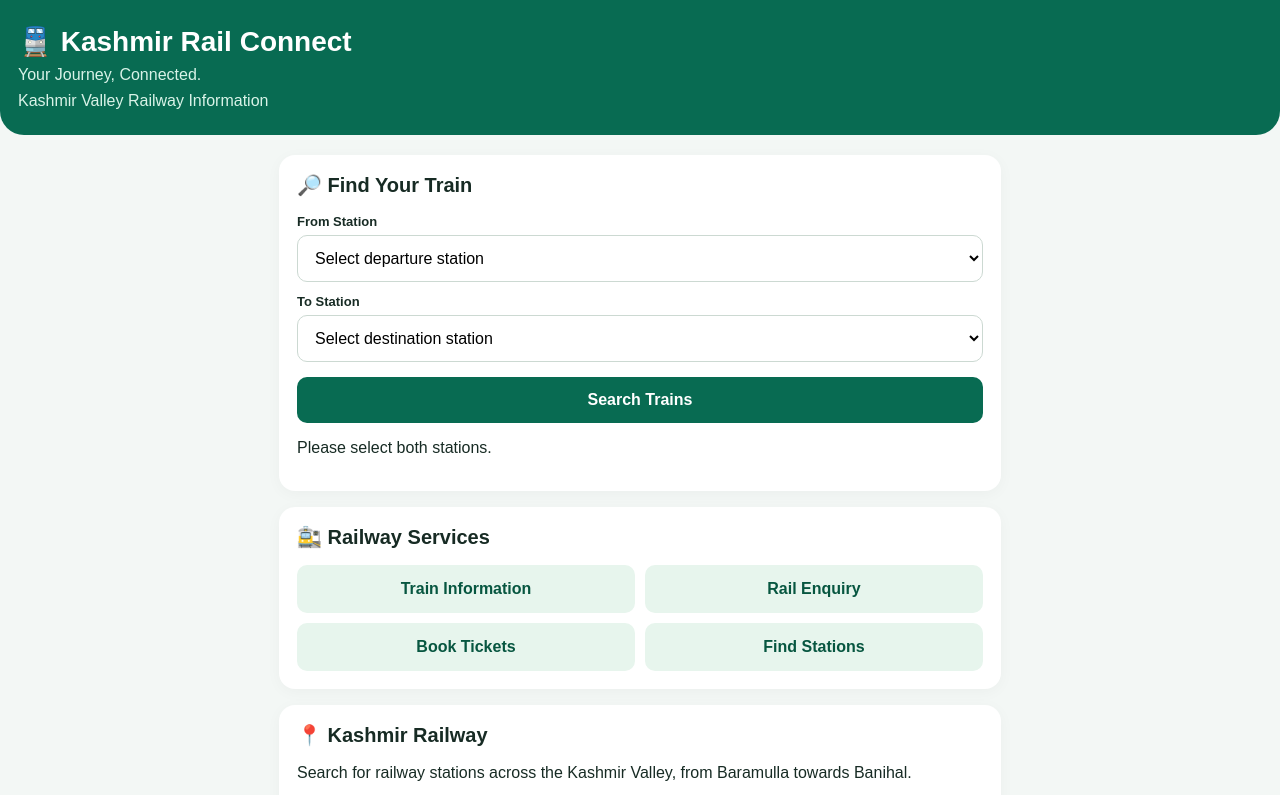
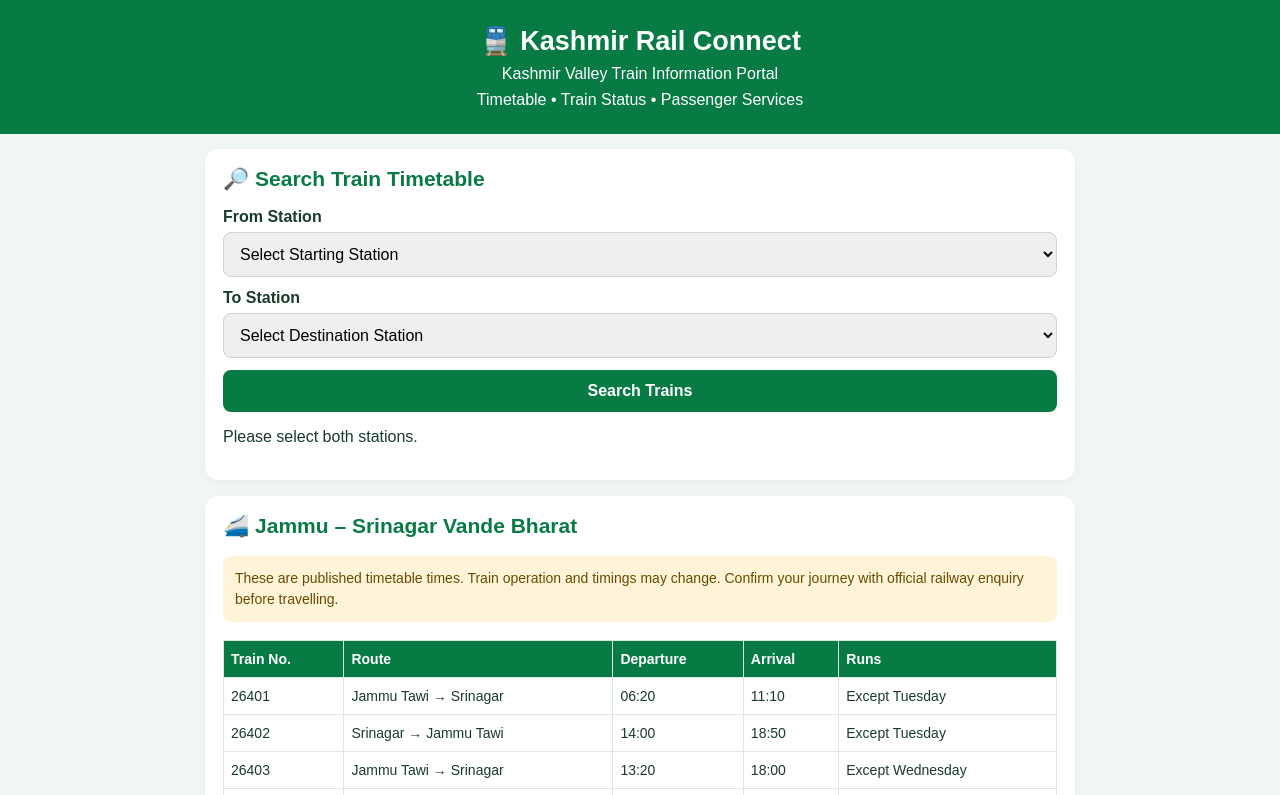
Before and after one commit to Saklainmushtaq91/kashmir-rail-connect, a plain HTML site: page index.html in a window 1280 px wide. Both pictures are taken after a click on the button "Search Trains". Shown: the top 795 px of the page. Drawn offline with Linux system fonts and the light colour scheme.

Commit message:
Update index.html

```diff
--- a/index.html
+++ b/index.html
@@ -3,103 +3,314 @@
 <head>
 <meta charset="UTF-8">
 <meta name="viewport" content="width=device-width, initial-scale=1.0">
-<meta name="theme-color" content="#086b52">
 <title>Kashmir Rail Connect</title>
+
 <style>
 *{box-sizing:border-box}
-body{margin:0;font-family:Arial,sans-serif;background:#f3f7f5;color:#172b24}
-header{background:#086b52;color:white;padding:25px 18px;border-radius:0 0 24px 24px}
-header h1{margin:0;font-size:28px}
-header p{margin:8px 0 0;color:#d9f3e8}
-main{max-width:750px;margin:20px auto;padding:0 14px}
-.card{background:white;padding:18px;border-radius:16px;margin-bottom:16px;box-shadow:0 3px 15px #00000009}
-h2{margin-top:0;font-size:20px}
-label{display:block;font-weight:bold;font-size:13px;margin:12px 0 6px}
-select,input{width:100%;padding:13px;border:1px solid #ccd9d2;border-radius:10px;font-size:16px;background:white}
-button{width:100%;padding:14px;border:0;border-radius:10px;background:#086b52;color:white;font-size:16px;font-weight:bold;margin-top:15px}
-.links{display:grid;grid-template-columns:1fr 1fr;gap:10px}
-.links a{background:#e7f5ed;padding:15px 8px;border-radius:10px;text-decoration:none;color:#075640;text-align:center;font-weight:bold}
-.note{font-size:13px;color:#765000;background:#fff5df;padding:12px;border-radius:10px;line-height:1.5}
-footer{text-align:center;color:#66766f;font-size:12px;padding:20px}
+body{
+  margin:0;
+  font-family:Arial,sans-serif;
+  background:#f1f8f3;
+  color:#183b2a;
+}
+header{
+  background:#087b45;
+  color:white;
+  text-align:center;
+  padding:25px 12px;
+}
+header h1{margin:0;font-size:27px}
+header p{margin:8px 0 0}
+.container{max-width:900px;margin:auto;padding:15px}
+.box{
+  background:white;
+  border-radius:14px;
+  padding:18px;
+  margin-bottom:16px;
+  box-shadow:0 3px 12px #0000000d;
+}
+h2{font-size:21px;margin-top:0;color:#087b45}
+label{display:block;margin:12px 0 6px;font-weight:bold}
+select,input,button{
+  width:100%;
+  padding:12px;
+  border-radius:8px;
+  border:1px solid #cbd8ce;
+  font-size:16px;
+}
+button{
+  background:#087b45;
+  color:white;
+  border:none;
+  margin-top:12px;
+  font-weight:bold;
+  cursor:pointer;
+}
+.services{
+  display:grid;
+  grid-template-columns:repeat(2,1fr);
+  gap:12px;
+}
+.service{
+  display:block;
+  background:#e6f5eb;
+  color:#075b35;
+  padding:18px 8px;
+  text-align:center;
+  text-decoration:none;
+  border-radius:12px;
+  font-weight:bold;
+  border:1px solid #cce8d5;
+}
+.service span{display:block;font-size:28px;margin-bottom:8px}
+table{width:100%;border-collapse:collapse;font-size:14px}
+th,td{padding:10px 7px;border:1px solid #dce7df;text-align:left}
+th{background:#087b45;color:white}
+.table-wrap{overflow-x:auto}
+.notice{
+  background:#fff4d8;
+  color:#694b00;
+  padding:12px;
+  border-radius:8px;
+  font-size:14px;
+  line-height:1.5;
+}
+.small{font-size:13px;color:#5c6d62;line-height:1.5}
+footer{
+  background:#075b35;color:white;text-align:center;
+  padding:18px;font-size:13px;margin-top:20px
+}
+@media(max-width:450px){
+  header h1{font-size:23px}
+  .services{grid-template-columns:repeat(2,1fr)}
+  table{font-size:12px}
+}
 </style>
 </head>
+
 <body>
+
 <header>
   <h1>🚆 Kashmir Rail Connect</h1>
-<p>Your Journey, Connected.</p>
-<p>Kashmir Valley Railway Information</p>
+  <p>Kashmir Valley Train Information Portal</p>
+  <p>Timetable • Train Status • Passenger Services</p>
 </header>
-<main>
-<section class="card">
-<h2>🔎 Find Your Train</h2>
+
+<div class="container">
+
+<div class="box">
+  <h2>🔎 Search Train Timetable</h2>
+
   <label for="from">From Station</label>
   <select id="from">
-<option value="">Select departure station</option>
-<option>Baramulla</option>
-<option>Sopore</option>
-<option>Hamalwari</option>
-<option>Pattan</option>
-<option>Mazhom</option>
-<option>Budgam</option>
-<option>Srinagar</option>
-<option>Pampore</option>
-<option>Kakapora</option>
-<option>Awantipora</option>
-<option>Panzgam</option>
-<option>Bijbehara</option>
-<option>Anantnag</option>
-<option>Qazigund</option>
-<option>Banihal</option>
+    <option value="">Select Starting Station</option>
   </select>
+
   <label for="to">To Station</label>
   <select id="to">
-<option value="">Select destination station</option>
-<option>Baramulla</option>
-<option>Sopore</option>
-<option>Hamalwari</option>
-<option>Pattan</option>
-<option>Mazhom</option>
-<option>Budgam</option>
-<option>Srinagar</option>
-<option>Pampore</option>
-<option>Kakapora</option>
-<option>Awantipora</option>
-<option>Panzgam</option>
-<option>Bijbehara</option>
-<option>Anantnag</option>
-<option>Qazigund</option>
-<option>Banihal</option>
+    <option value="">Select Destination Station</option>
   </select>
-<button onclick="findTrain()">Search Trains</button>
-<div id="result"></div>
-</section>
 
-<section class="card">
-<h2>🚉 Railway Services</h2>
-<div class="links">
-<a href="https://www.indianrail.gov.in/" target="_blank">Train Information</a>
-<a href="https://enquiry.indianrail.gov.in/" target="_blank">Rail Enquiry</a>
-<a href="https://www.irctc.co.in/" target="_blank">Book Tickets</a>
-<a href="https://www.google.com/maps/search/railway+stations+in+Kashmir/" target="_blank">Find Stations</a>
+  <button onclick="searchTrains()">Search Trains</button>
+  <div id="searchResult" style="margin-top:15px"></div>
 </div>
-</section>
 
-<section class="card">
-<h2>📍 Kashmir Railway</h2>
-<p>Search for railway stations across the Kashmir Valley, from Baramulla towards Banihal.</p>
-<p class="note"><b>Important:</b> This is the first version of the website. Live train location, delays and verified train timings are not connected yet. Check official railway information before travelling.</p>
-</section>
-</main>
-<footer>Kashmir Rail Connect © 2026<br>Independent railway information website</footer>
+<div class="box">
+  <h2>🚄 Jammu – Srinagar Vande Bharat</h2>
+  <div class="notice">
+    These are published timetable times. Train operation and timings may change.
+    Confirm your journey with official railway enquiry before travelling.
+  </div>
+  <br>
+  <div class="table-wrap">
+  <table>
+    <thead>
+      <tr>
+        <th>Train No.</th>
+        <th>Route</th>
+        <th>Departure</th>
+        <th>Arrival</th>
+        <th>Runs</th>
+      </tr>
+    </thead>
+    <tbody>
+      <tr>
+        <td>26401</td>
+        <td>Jammu Tawi → Srinagar</td>
+        <td>06:20</td>
+        <td>11:10</td>
+        <td>Except Tuesday</td>
+      </tr>
+      <tr>
+        <td>26402</td>
+        <td>Srinagar → Jammu Tawi</td>
+        <td>14:00</td>
+        <td>18:50</td>
+        <td>Except Tuesday</td>
+      </tr>
+      <tr>
+        <td>26403</td>
+        <td>Jammu Tawi → Srinagar</td>
+        <td>13:20</td>
+        <td>18:00</td>
+        <td>Except Wednesday</td>
+      </tr>
+      <tr>
+        <td>26404</td>
+        <td>Srinagar → Jammu Tawi</td>
+        <td>08:00</td>
+        <td>12:40</td>
+        <td>Except Wednesday</td>
+      </tr>
+    </tbody>
+  </table>
+  </div>
+  <p class="small">
+    Main stops include Banihal and Katra. These trains do not stop at every
+    Kashmir Valley station.
+  </p>
+</div>
+
+<div class="box">
+  <h2>📍 Kashmir Valley Stations</h2>
+  <p class="small">
+    Baramulla • Sopore • Hamre • Pattan • Mazhom • Srinagar • Budgam •
+    Pampore • Kakapora • Awantipora • Panzgam • Bijbehara • Anantnag •
+    Qazigund • Banihal
+  </p>
+  <div class="notice">
+    Complete local-train arrival and departure times have not been added yet.
+    The search will not invent times for local trains.
+  </div>
+</div>
+
+<div class="box">
+  <h2>🛠️ Passenger Services</h2>
+  <div class="services">
+    <a class="service" href="https://enquiry.indianrail.gov.in/ntes/">
+      <span>🚆</span>Train Status
+    </a>
+
+    <a class="service" href="https://www.irctc.co.in/">
+      <span>💳</span>Train Fare / Booking
+    </a>
+
+    <a class="service" href="https://indianrailways.gov.in/">
+      <span>📢</span>Notice Board
+    </a>
+
+    <a class="service" href="https://www.google.com/maps">
+      <span>🚕</span>Cab Booking
+    </a>
+
+    <a class="service" href="https://indianrailways.gov.in/">
+      <span>👮</span>Railway Police
+    </a>
+  </div>
+  <p class="small">
+    Note: Cab Booking and Railway Police buttons are temporary links.
+    Replace them with the correct local service links when available.
+  </p>
+</div>
+
+<div class="box">
+  <h2>🔗 Official Railway Links</h2>
+  <p><a href="https://www.indianrail.gov.in/enquiry/SCHEDULE/TrainSchedule.jsp">
+    Indian Railways Train Schedule
+  </a></p>
+  <p><a href="https://enquiry.indianrail.gov.in/ntes/">
+    National Train Enquiry System (NTES)
+  </a></p>
+  <p><a href="https://www.irctc.co.in/">
+    IRCTC Ticket Booking
+  </a></p>
+</div>
+
+</div>
+
+<footer>
+  Kashmir Rail Connect<br>
+  Passenger Information Portal<br>
+  Always verify train timings through official railway sources.
+</footer>
+
 <script>
-function findTrain(){
-const from=document.getElementById('from').value;
-const to=document.getElementById('to').value;
-const result=document.getElementById('result');
-if(!from||!to){result.innerHTML='<p>Please select both stations.</p>';return;}
-if(from===to){result.innerHTML='<p>Please select two different stations.</p>';return;}
-result.innerHTML='<p><b>'+from+' → '+to+'</b></p><p>Verified train timings are not connected yet. Please check the official railway enquiry service.</p><a href="https://enquiry.indianrail.gov.in/" target="_blank">Open Railway Enquiry</a>';
+const stations = [
+  "Baramulla",
+  "Sopore",
+  "Hamre",
+  "Pattan",
+  "Mazhom",
+  "Srinagar",
+  "Budgam",
+  "Pampore",
+  "Kakapora",
+  "Awantipora",
+  "Panzgam",
+  "Bijbehara",
+  "Anantnag",
+  "Qazigund",
+  "Banihal",
+  "Sangaldan",
+  "Reasi",
+  "Shri Mata Vaishno Devi Katra",
+  "Jammu Tawi"
+];
+
+const fromSelect = document.getElementById("from");
+const toSelect = document.getElementById("to");
+
+stations.forEach(station => {
+  fromSelect.add(new Option(station, station));
+  toSelect.add(new Option(station, station));
+});
+
+function searchTrains() {
+  const from = fromSelect.value;
+  const to = toSelect.value;
+  const result = document.getElementById("searchResult");
+
+  if (!from || !to) {
+    result.innerHTML = "<p>Please select both stations.</p>";
+    return;
+  }
+
+  if (from === to) {
+    result.innerHTML = "<p>Please select two different stations.</p>";
+    return;
+  }
+
+  const jammu = "Jammu Tawi";
+  const srinagar = "Srinagar";
+
+  if (from === jammu && to === srinagar) {
+    result.innerHTML =
+      "<h3>Jammu Tawi → Srinagar</h3>" +
+      "<p>Train 26401: Departure 06:20, Arrival 11:10 " +
+      "(except Tuesday).</p>" +
+      "<p>Train 26403: Departure 13:20, Arrival 18:00 " +
+      "(except Wednesday).</p>" +
+      "<p class='small'>Check official railway enquiry before travel.</p>";
+    return;
+  }
+
+  if (from === srinagar && to === jammu) {
+    result.innerHTML =
+      "<h3>Srinagar → Jammu Tawi</h3>" +
+      "<p>Train 26404: Departure 08:00, Arrival 12:40 " +
+      "(except Wednesday).</p>" +
+      "<p>Train 26402: Departure 14:00, Arrival 18:50 " +
+      "(except Tuesday).</p>" +
+      "<p class='small'>Check official railway enquiry before travel.</p>";
+    return;
+  }
+
+  result.innerHTML =
+    "<div class='notice'>Local train timings for " + from +
+    " → " + to + " have not yet been verified and added to this website. " +
+    "Please check the official NTES enquiry link below.</div>";
 }
 </script>
+
 </body>
 </html>
```
Lines whose indentation alone changed are shown as unchanged.
